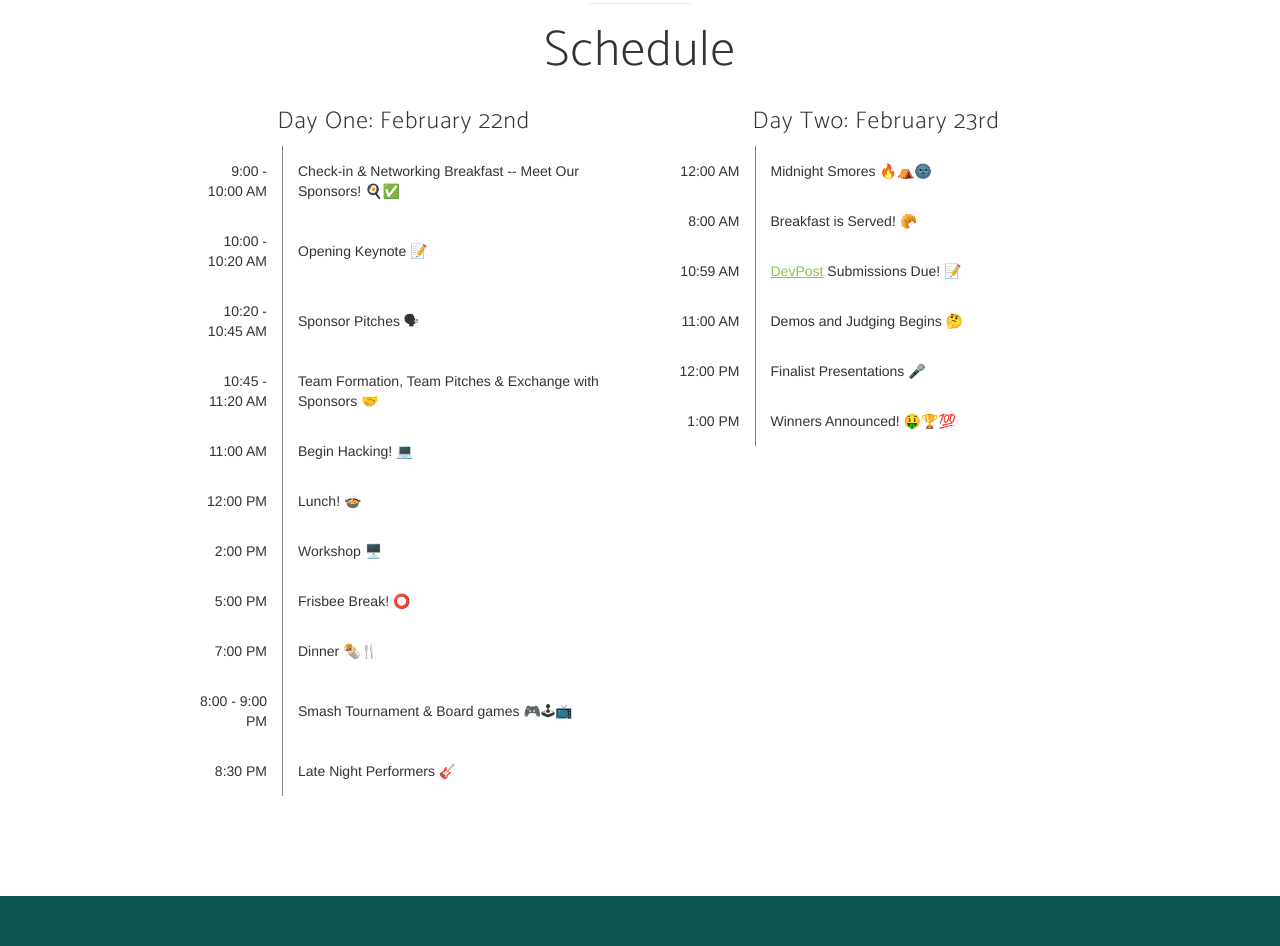
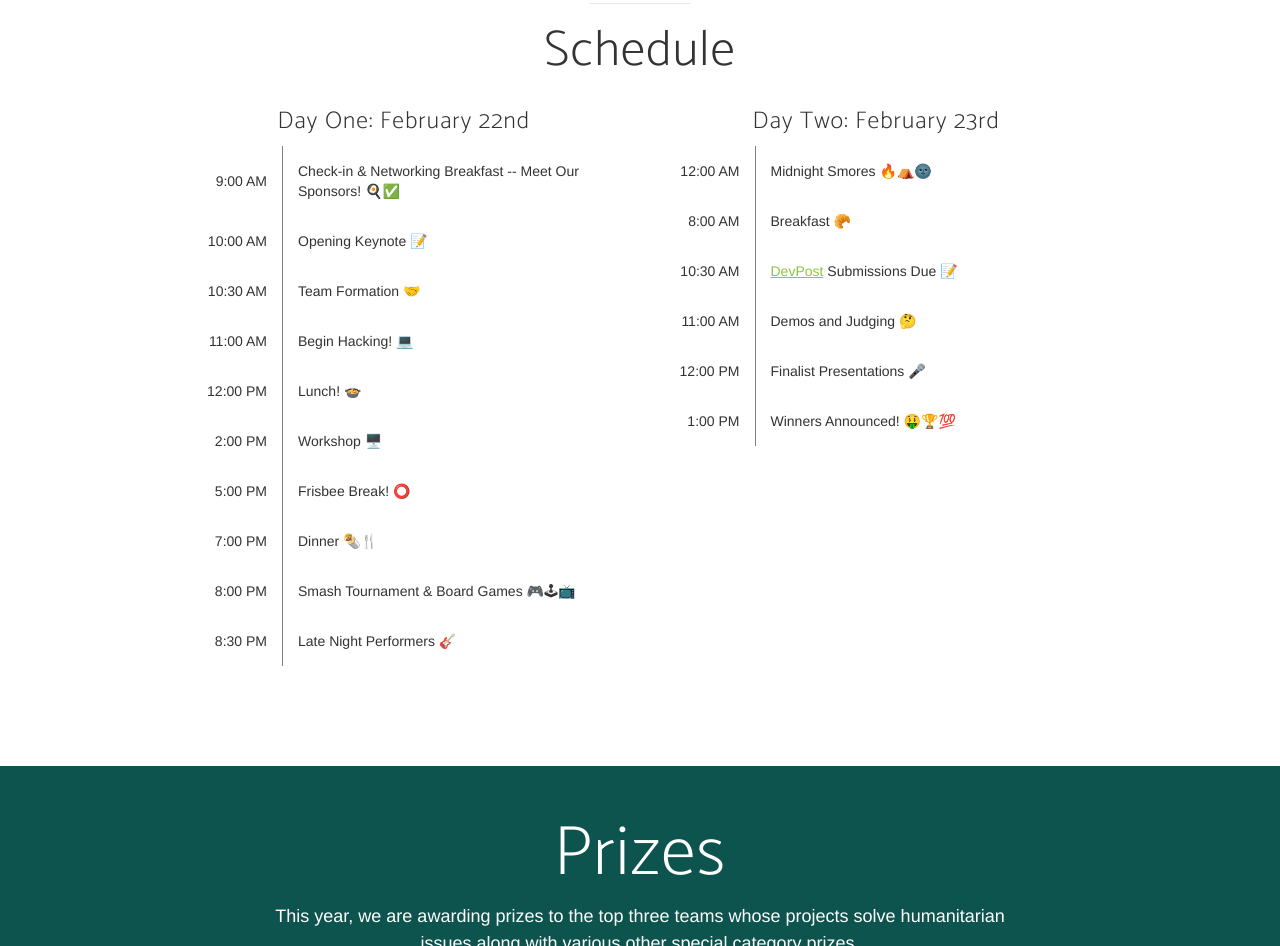
Before and after one commit to SCUACM/SCUACM.github.io, a plain HTML site: page index.html in a window 1280 px wide. Shown: the part 1632-2578 px from the top of the page. Drawn offline with nearby package versions, Linux system fonts and the light colour scheme; a web font is replaced by a local one.

Commit message:
Update finalized schedule

```diff
--- a/index.html
+++ b/index.html
@@ -189,20 +189,16 @@
 
 									<table>
 										<tr>
-											<td>9:00 - 10:00 AM</td>
+											<td>9:00 AM</td>
 											<td>Check-in & Networking Breakfast -- Meet Our Sponsors! 🍳✅</td>
 										</tr>
 										<tr>
-											<td>10:00 - 10:20 AM</td>
+											<td>10:00 AM</td>
 											<td>Opening Keynote 📝</td>
 										</tr>
 										<tr>
-											<td>10:20 - 10:45 AM</td>
-											<td>Sponsor Pitches 🗣</td>
-										</tr>
-										<tr>
-											<td>10:45 - 11:20 AM</td>
-											<td>Team Formation, Team Pitches & Exchange with Sponsors 🤝</td>
+											<td>10:30 AM</td>
+											<td>Team Formation 🤝</td>
 										</tr>
 										<tr>
 											<td>11:00 AM</td>
@@ -225,8 +221,8 @@
 											<td>Dinner 🌯🍴</td>
 										</tr>
 										<tr>
-											<td>8:00 - 9:00 PM</td>
-											<td>Smash Tournament & Board games  🎮🕹📺</td>
+											<td>8:00 PM</td>
+											<td>Smash Tournament & Board Games  🎮🕹📺</td>
 										</tr>
 										<tr>
 											<td>8:30 PM</td>
@@ -251,15 +247,15 @@
 										</tr>
 										<tr>
 											<td>8:00 AM</td>
-											<td>Breakfast is Served! 🥐</td>
+											<td>Breakfast 🥐</td>
 										</tr>
 										<tr>
-											<td>10:59 AM</td>
-											<td><a href="https://hack-for-humanity-2020.devpost.com/">DevPost</a> Submissions Due! 📝</td>
+											<td>10:30 AM</td>
+											<td><a href="https://hack-for-humanity-2020.devpost.com/">DevPost</a> Submissions Due 📝</td>
 										</tr>
 										<tr>
 											<td>11:00 AM</td>
-											<td>Demos and Judging Begins 🤔</td>
+											<td>Demos and Judging 🤔</td>
 										</tr>
 										<tr>
 											<td>12:00 PM</td>
```
